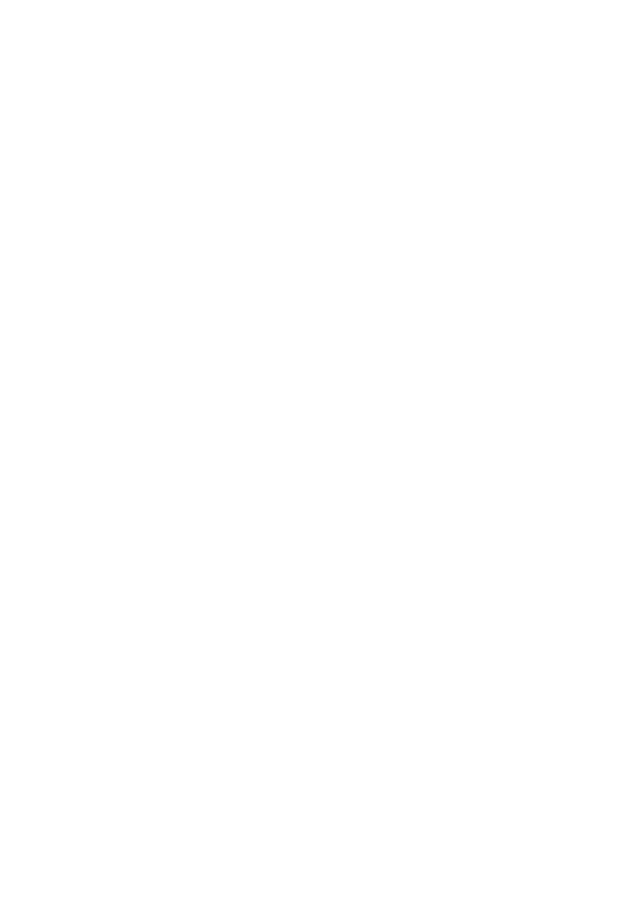
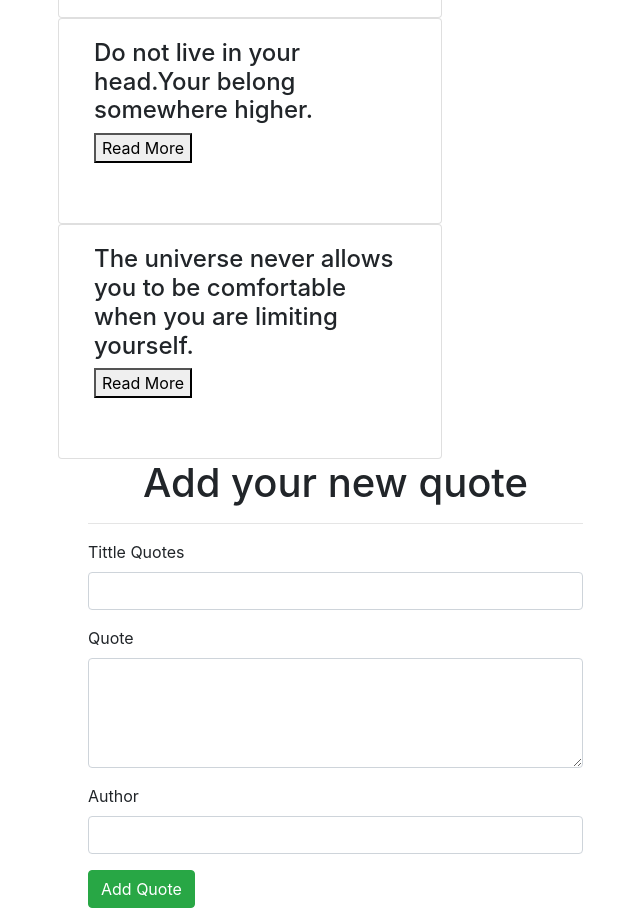
Before and after one commit to khadija-bit/Quote, an Angular app: page / in a window 1280 px wide. Shown: the part 860-1768 px from the top of the page, without its empty margins (27-667 px from the left). Before the commit the page ends 800 px from the top, so only its background shows below. Built offline with nearby package versions, Linux system fonts and the light colour scheme.

Commit message:
add change quote-form

```diff
--- a/package.json
+++ b/package.json
@@ -19,6 +19,8 @@
     "@angular/platform-browser": "~9.1.0",
     "@angular/platform-browser-dynamic": "~9.1.0",
     "@angular/router": "~9.1.0",
+    "bootstrap": "^4.4.1",
+    "popper": "^1.0.1",
     "rxjs": "~6.5.4",
     "tslib": "^1.10.0",
     "zone.js": "~0.10.2"
--- a/src/app/quote-form/quote-form.component.html
+++ b/src/app/quote-form/quote-form.component.html
@@ -1,3 +1,27 @@
-<p>
-  quote-form works!
-</p>
+<div class="container-fluid">
+  <h1 class="text-center">Add your new quote</h1>
+  <hr>
+  <form #quoteForm='ngForm'>
+    <div class="form-group">
+
+        <label for="name">Tittle Quotes</label>
+        <input type="text" class="form-control" id="name" [(ngModel)]="newQuote.name" name="name" #name='ngModel' required>
+        <div [hidden]="name.valid || name.pristine" class="alert alert-danger">
+          <p>Name is required</p>
+        </div>
+
+    </div>
+    <div class="form-group">
+
+        <label for="description">Quote</label>
+        <textarea class="form-control" id="description" rows="4"  required></textarea>
+
+    </div>
+    <div class="form-group">
+        <label for="name">Author</label>
+        <input type="text" required class="form-control" id="name">
+
+    </div>
+    <button class="btn btn-success">Add Quote</button>
+</form>
+</div>
--- a/src/app/quote-form/quote-form.component.ts
+++ b/src/app/quote-form/quote-form.component.ts
@@ -1,4 +1,5 @@
 import { Component, OnInit } from '@angular/core';
+import { Quote } from "../quote";
 
 @Component({
   selector: 'app-quote-form',
@@ -7,6 +8,8 @@ import { Component, OnInit } from '@angular/core';
 })
 export class QuoteFormComponent implements OnInit {
 
+  newQuote = new Quote(0,"","", new Date());
+
   constructor() { }
 
   ngOnInit() {
--- a/src/app/quote/quote.component.html
+++ b/src/app/quote/quote.component.html
@@ -9,7 +9,7 @@
           <div class="col-md-12">
             <div class="card-body">
           <h4 class="card-tittle" appStrikethrough>{{quote.name}} </h4>
-          <button (click)='readMore(i)' class="btn btn-success">Read More</button>
+          <button (click)='readMore(i)'>Read More</button>
         </div>
 
         <div class="card-body">
@@ -17,6 +17,10 @@
         </div>
       </div>
         </div>
+
+      </div>
+      <div class="col-md-6">
+        <app-quote-form></app-quote-form>
       </div>
     </div>
   </div>
--- a/src/styles.sass
+++ b/src/styles.sass
@@ -1 +1,3 @@
 /* You can add global styles to this file, and also import other style files */
+
+@import "~bootstrap/dist/css/bootstrap.css"
```
Also changed, not shown: src/app/app.component.ts (line endings or trailing spaces), 1 other file (tests, documents, lock files or other folders).
